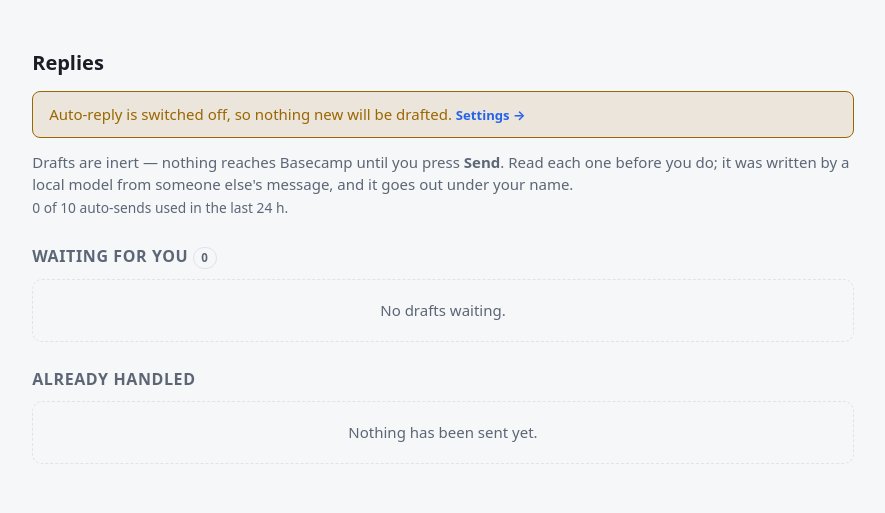
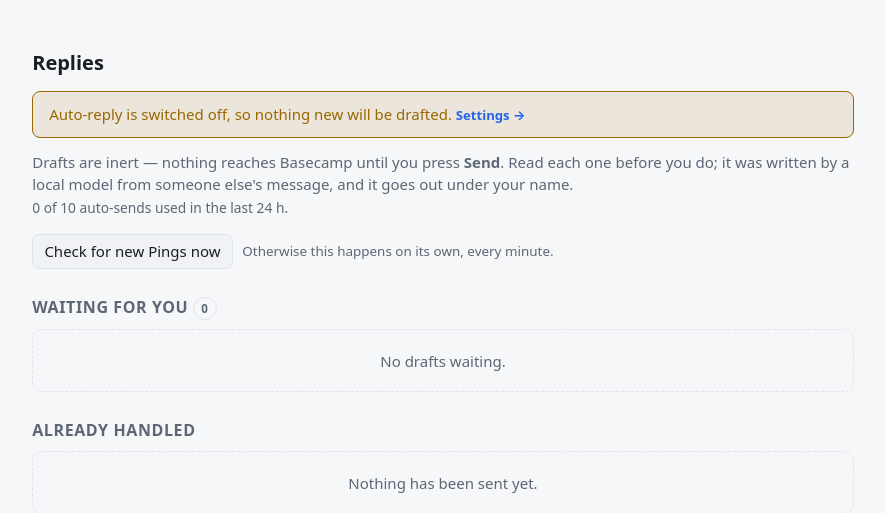
Before and after one commit to lucasbruch/basecamp-butler, a FastAPI app: page /replies in a window 1280 px wide. Shown: the part 52-565 px from the top of the page, without its empty margins (197-1082 px from the left). Run offline with FastAPI, Linux system fonts and the light colour scheme; data that the repository does not hold is empty.

Commit message:
feat(replies): a "check now" button, and docs that match the behaviour
There was no way to run a reply pass on demand, so "is this thing on?" meant
reading container logs. The button runs one pass and says plainly when there
was nothing to answer, which with the new activity rows is usually enough to
tell a quiet butler from a broken one.

Co-Authored-By: Claude Opus 5 <noreply@anthropic.com>

```diff
--- a/app/web/routes.py
+++ b/app/web/routes.py
@@ -617,6 +617,16 @@ def create_app() -> FastAPI:
         ok, message = autoreply.send(reply_id, text if text.strip() else None)
         return {"ok": ok, "message": message}
 
+    @app.post("/api/replies/run")
+    def api_replies_run():
+        """Run a reply pass now rather than waiting for the next cycle.
+
+        Mostly a diagnostic: it answers "is this thing on?" without reading
+        container logs, and the activity feed then says what it decided and why.
+        Blocking — a pass is up to a handful of LLM round trips.
+        """
+        return {"ok": True, "composed": autoreply.run_pass()}
+
     @app.post("/api/replies/{reply_id}/discard")
     def api_reply_discard(reply_id: int):
         if not autoreply.discard(reply_id):
--- a/app/web/templates/replies.html
+++ b/app/web/templates/replies.html
@@ -32,6 +32,13 @@
     {{ cfg.autoreply_daily_limit }} auto-sends used in the last 24 h.</span>
   {% endif %}
 </p>
+
+<div class="row" style="margin:.2rem 0 .8rem">
+  <button id="runnow">Check for new Pings now</button>
+  <span class="muted" id="runstatus" style="font-size:.84rem">
+    Otherwise this happens on its own, every minute.
+  </span>
+</div>
 
 <h2>Waiting for you <span class="tag" id="draftcount">{{ drafts|length }}</span></h2>
 {% if drafts %}
@@ -179,6 +186,28 @@
     }
   });
 
+  var run = document.getElementById("runnow");
+  if (run) {
+    run.addEventListener("click", function () {
+      var note = document.getElementById("runstatus");
+      run.disabled = true;
+      note.textContent = "Reading your Pings…";
+      fetch("/api/replies/run", {
+        method: "POST",
+        headers: { "Accept": "application/json" },
+      }).then(function (r) { return r.json(); }).then(function (d) {
+        // A pass that drafts nothing is the normal, healthy answer, so say so
+        // rather than leaving the button looking like it did nothing.
+        if (d.composed) { window.location.reload(); return; }
+        run.disabled = false;
+        note.textContent = "Nothing new to answer — see Activity for why.";
+      }).catch(function () {
+        run.disabled = false;
+        note.textContent = "⚠️ That didn't work.";
+      });
+    });
+  }
+
   function recount() {
     var badge = document.getElementById("draftcount");
     if (badge) badge.textContent = document.querySelectorAll("[data-reply-id]").length;
```
Also changed, not shown: README.md, 1 other file.
